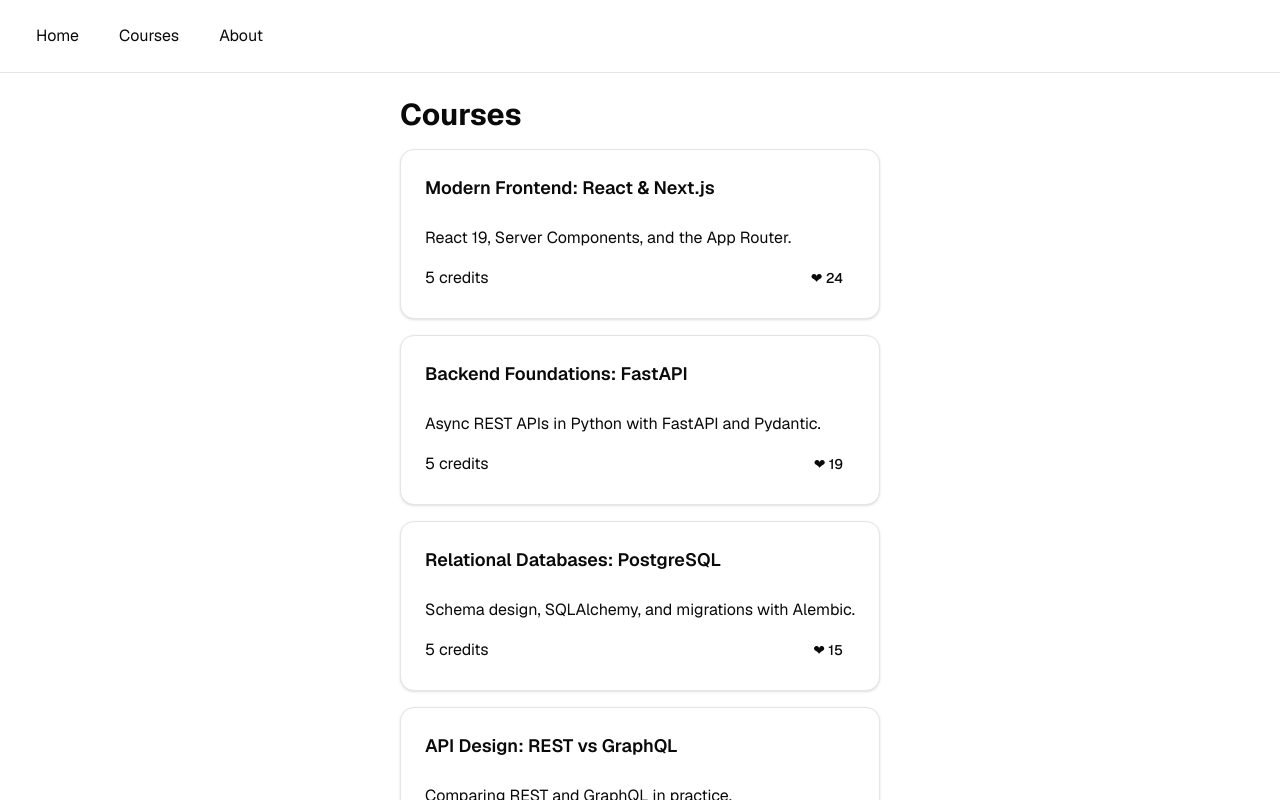
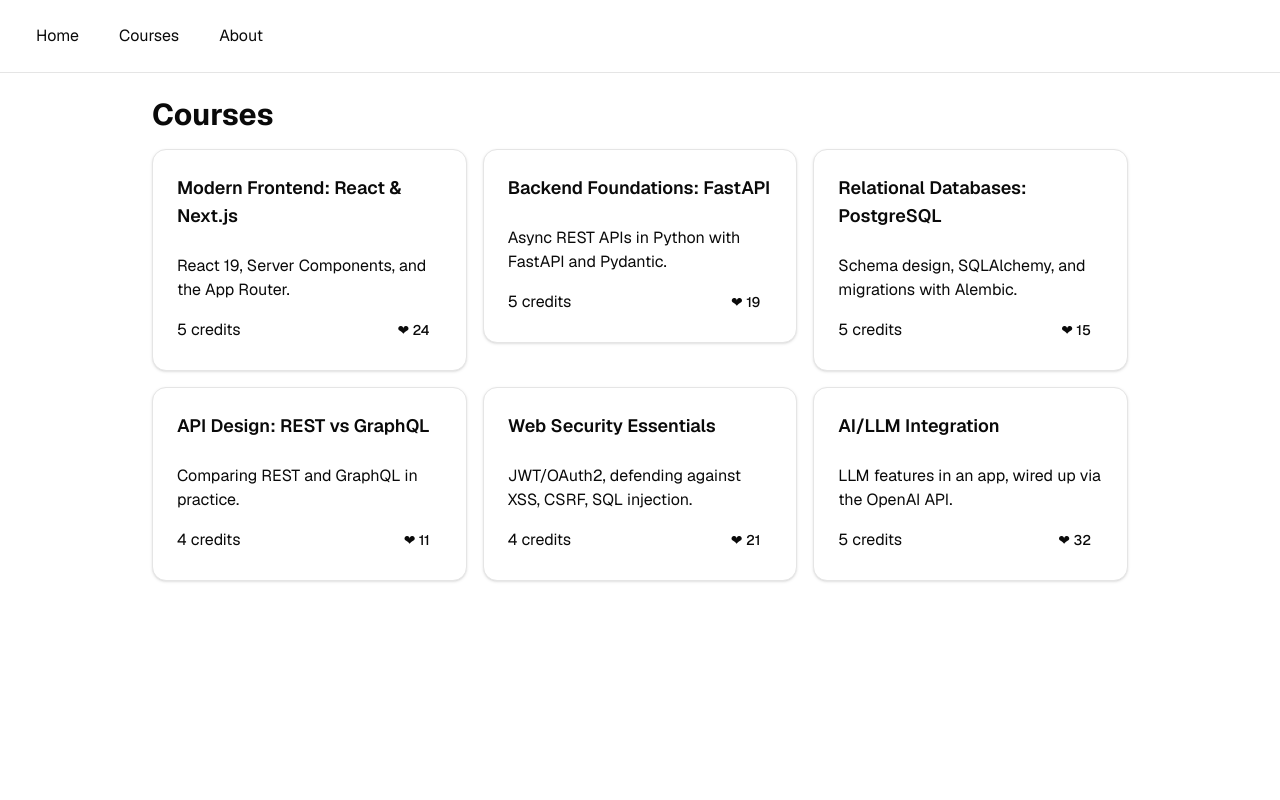
Before and after one commit to AidarAimabeks/awt-lab01-Aimabek, a Next.js app: page /courses in a window 1280 px wide. Shown: the top 800 px of the page. Built offline with nearby package versions, Linux system fonts and the light colour scheme.

Commit message:
feat: responsive 1/2/3 column grid for the course list

```diff
--- a/app/courses/page.tsx
+++ b/app/courses/page.tsx
@@ -7,7 +7,7 @@ export default async function CoursesPage() {
   return (
     <main className="mx-auto max-w-5xl p-6">
       <h1 className="mb-4 text-3xl font-bold">Courses</h1>
-      <div className="flex flex-col gap-4">
+      <div className="grid grid-cols-1 sm:grid-cols-2 lg:grid-cols-3 gap-4">
         {courses.map((course) => (
           <CourseCard key={course.id} {...course} />
         ))}
```
